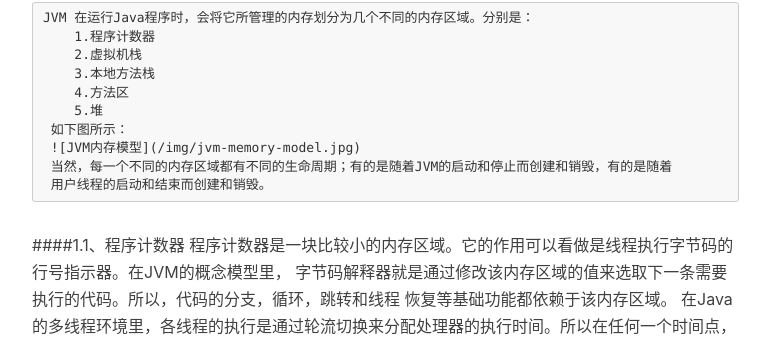
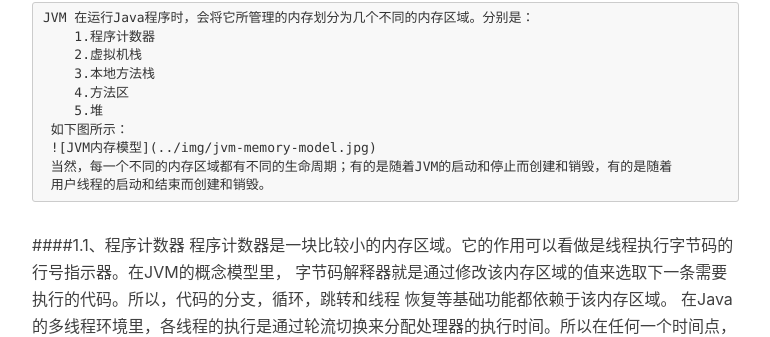
Before and after one commit to sangaizhi/sangaizhi.github.com, a Jekyll site: the page built from _posts/2018-04-02-jvm-memory-model.md, in a window 1280 px wide. Shown: the part 652-989 px from the top of the page, without its empty margins (233-1003 px from the left). Built offline with Jekyll 4.4.1, drawn with Linux system fonts in a browser that asks for light colours; nearby versions of some CDN libraries; our own code applies the rules of GitHub Pages for plain Markdown files; comment, search, counter and statistics services are not loaded.

Commit message:
JVM 内存模型

```diff
--- a/_posts/2018-04-02-jvm-memory-model.md
+++ b/_posts/2018-04-02-jvm-memory-model.md
@@ -11,7 +11,7 @@ Java 内存模型
         4.方法区
         5.堆
      如下图所示：
-     ![JVM内存模型](/img/jvm-memory-model.jpg)
+     ![JVM内存模型](../img/jvm-memory-model.jpg)
      当然，每一个不同的内存区域都有不同的生命周期；有的是随着JVM的启动和停止而创建和销毁，有的是随着
      用户线程的启动和结束而创建和销毁。
 
```
